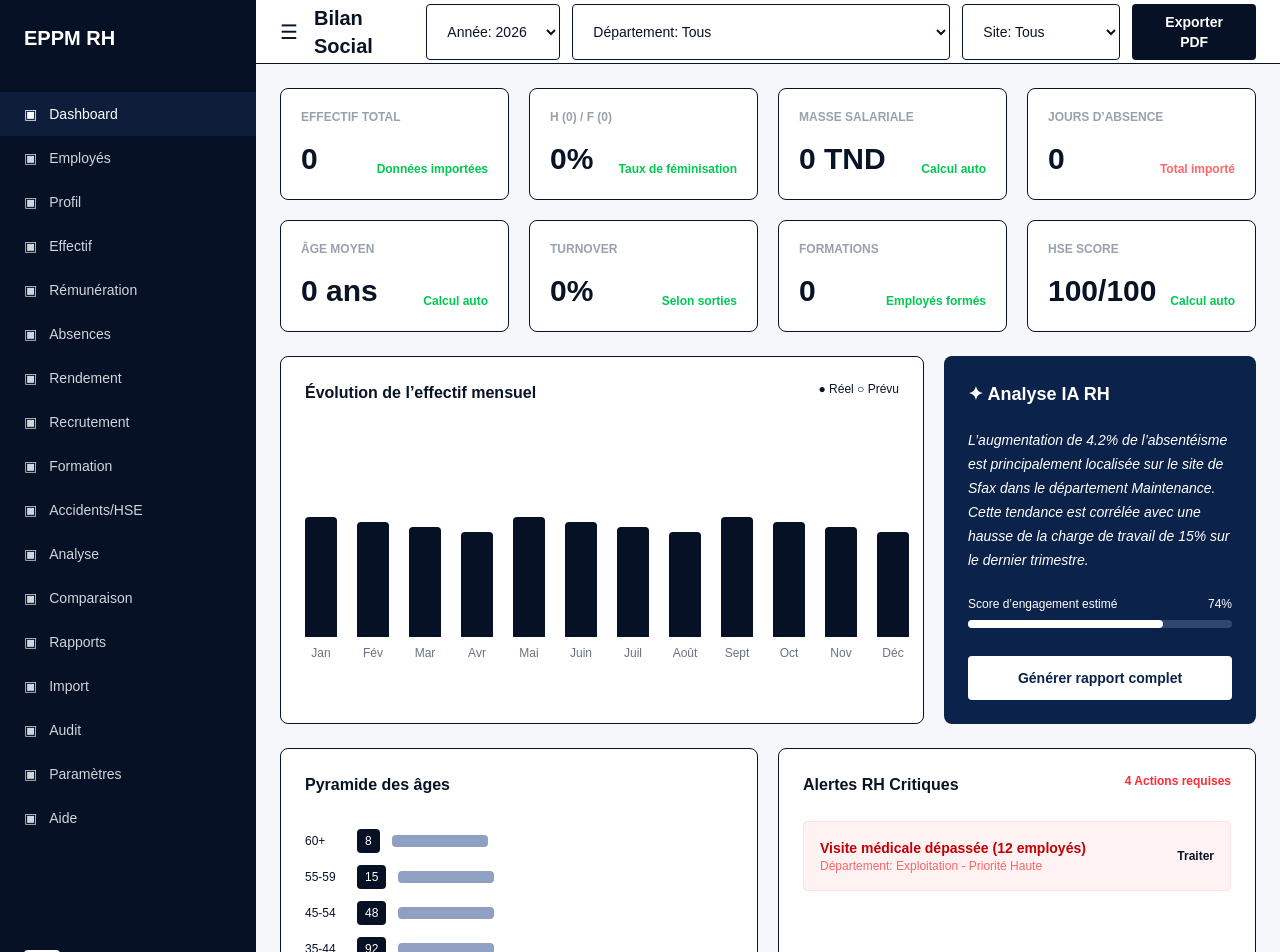
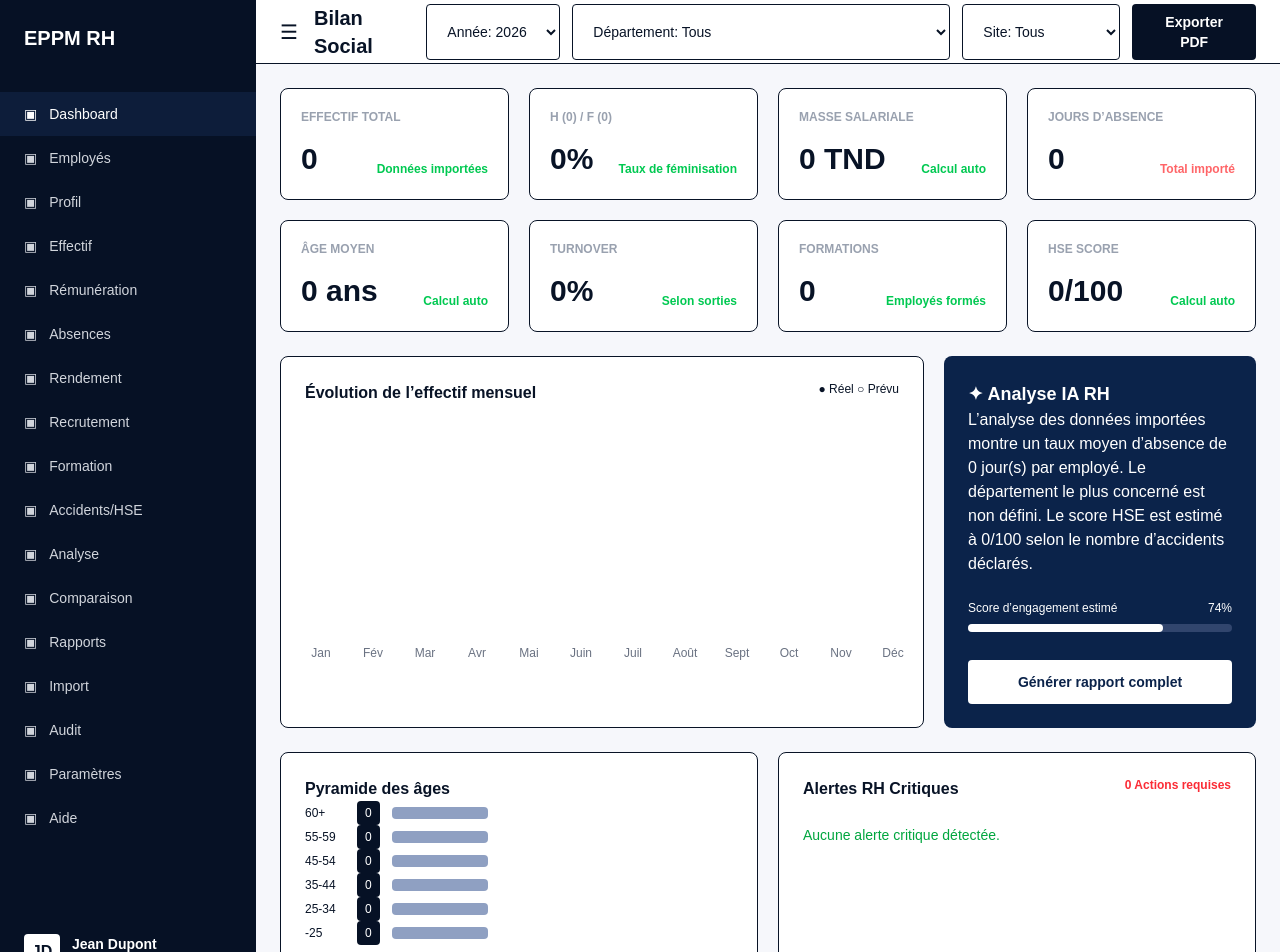
Before and after one commit to lindajerbi58-create/bilan-social-softic, a Next.js app: page /dashboard in a window 1280 px wide. Shown: the top 952 px of the page. Built offline with nearby package versions, Linux system fonts and the light colour scheme.

Commit message:
Finalisation dashboard dynamique

```diff
--- a/app/dashboard/page.tsx
+++ b/app/dashboard/page.tsx
@@ -66,7 +66,15 @@ useEffect(() => {
 }, []);
 
 const effectifTotal = employees.length;
+const monthlyEffectif = Array.from({ length: 12 }, (_, monthIndex) => {
+  return employees.filter((e) => {
+    if (!e.dateEmbauche) return false;
+    const d = new Date(e.dateEmbauche);
+    return d.getMonth() <= monthIndex;
+  }).length;
+});
 
+const maxMonthly = Math.max(...monthlyEffectif, 1);
 function calculateAge(dateNaissance: string) {
   const birth = new Date(dateNaissance);
   const today = new Date();
@@ -91,7 +99,14 @@ const ageMoyen =
   ages.length > 0
     ? Math.round(ages.reduce((sum, age) => sum + age, 0) / ages.length)
     : 0;
-
+const ageGroups = {
+  "60+": ages.filter((a) => a >= 60).length,
+  "55-59": ages.filter((a) => a >= 55 && a <= 59).length,
+  "45-54": ages.filter((a) => a >= 45 && a <= 54).length,
+  "35-44": ages.filter((a) => a >= 35 && a <= 44).length,
+  "25-34": ages.filter((a) => a >= 25 && a <= 34).length,
+  "-25": ages.filter((a) => a < 25).length,
+};
 const femmes = employees.filter((e) => e.genre === "F").length;
 const hommes = employees.filter((e) => e.genre === "H").length;
 
@@ -123,7 +138,39 @@ const formations = employees.filter(
     e.formation === true ||
     e.formation === 1
 ).length;
-const hseScore = Math.max(0, 100 - accidents * 2);
+const totalAccidents = employees.reduce(
+  (total, e) => total + Number(e.accidents || 0),
+  0
+);
+const absenceRate =
+  effectifTotal > 0 ? Math.round((totalAbsences / effectifTotal) * 10) / 10 : 0;
+
+const topDepartment =
+  employees.length > 0
+    ? Object.entries(
+        employees.reduce((acc: Record<string, number>, e) => {
+          acc[e.department] = (acc[e.department] || 0) + Number(e.absenceJours || 0);
+          return acc;
+        }, {})
+      ).sort((a, b) => b[1] - a[1])[0]?.[0]
+    : "non défini";
+const hseScore =
+  effectifTotal > 0
+    ? Math.max(0, Math.round(100 - (totalAccidents / effectifTotal) * 100))
+    : 0;
+    const criticalAlerts = [];
+
+if (absenceRate > 3) {
+  criticalAlerts.push(`Absentéisme élevé : ${absenceRate} jours par employé`);
+}
+
+if (totalAccidents > 0) {
+  criticalAlerts.push(`Accidents déclarés : ${totalAccidents}`);
+}
+
+if (turnover > 10) {
+  criticalAlerts.push(`Turnover élevé : ${turnover}%`);
+}
   return (
     <main className="min-h-screen bg-[#f6f7fb] flex text-[#081326]">
       <aside className="w-64 bg-[#061125] text-white min-h-screen flex flex-col justify-between">
@@ -276,7 +323,9 @@ const hseScore = Math.max(0, 100 - accidents * 2);
     <div key={m} className="flex flex-col items-center gap-2 flex-1">
       <div
         className="w-8 bg-[#061125] rounded-t"
-                        style={{ height: `${120 - (i % 4) * 5}px` }}
+        style={{
+          height: `${(monthlyEffectif[i] / maxMonthly) * 160}px`,
+        }}
       />
       <span className="text-xs text-gray-500">{m}</span>
     </div>
@@ -287,12 +336,9 @@ const hseScore = Math.max(0, 100 - accidents * 2);
 
             <div className="bg-[#0b234a] text-white rounded-lg p-6">
               <h3 className="font-bold text-lg">✦ Analyse IA RH</h3>
-              <p className="text-sm italic mt-5 leading-6">
-                L’augmentation de 4.2% de l’absentéisme est principalement
-                localisée sur le site de Sfax dans le département Maintenance.
-                Cette tendance est corrélée avec une hausse de la charge de
-                travail de 15% sur le dernier trimestre.
-              </p>
+          L’analyse des données importées montre un taux moyen d’absence de {absenceRate} jour(s)
+par employé. Le département le plus concerné est {topDepartment}.
+Le score HSE est estimé à {hseScore}/100 selon le nombre d’accidents déclarés.
 
               <div className="mt-6">
                 <div className="flex justify-between text-xs">
@@ -313,33 +359,40 @@ const hseScore = Math.max(0, 100 - accidents * 2);
           <div className="grid grid-cols-2 gap-5 mt-6">
             <div className="bg-white rounded-lg border p-6">
               <h3 className="font-bold">Pyramide des âges</h3>
-              <div className="mt-8 space-y-3">
-                <AgeBar label="60+" value="8" />
-                <AgeBar label="55-59" value="15" />
-                <AgeBar label="45-54" value="48" />
-                <AgeBar label="35-44" value="92" />
-              </div>
+        {Object.entries(ageGroups).map(([label, value]) => (
+  <AgeBar key={label} label={label} value={String(value)} />
+))}
             </div>
 
      <div className="bg-white rounded-lg border p-6">
   <div className="flex justify-between">
     <h3 className="font-bold">Alertes RH Critiques</h3>
+
     <span className="text-red-500 text-xs font-bold">
-                  4 Actions requises
+      {criticalAlerts.length} Actions requises
     </span>
   </div>
 
-              <div className="bg-red-50 border border-red-100 rounded mt-6 p-4 flex justify-between">
-                <div>
+  {criticalAlerts.length > 0 ? (
+    criticalAlerts.map((alert) => (
+      <div
+        key={alert}
+        className="bg-red-50 border border-red-100 rounded mt-4 p-4 flex justify-between"
+      >
         <p className="font-bold text-sm text-red-700">
-                    Visite médicale dépassée (12 employés)
+          {alert}
         </p>
-                  <p className="text-xs text-red-400">
-                    Département: Exploitation - Priorité Haute
+
+        <button className="text-xs font-bold">
+          Traiter
+        </button>
+      </div>
+    ))
+  ) : (
+    <p className="text-sm text-green-600 mt-6">
+      Aucune alerte critique détectée.
     </p>
-                </div>
-                <button className="text-xs font-bold">Traiter</button>
-              </div>
+  )}
 </div>
           </div>
         </div>
@@ -359,6 +412,7 @@ function Kpi({
   note: string;
   red?: boolean;
 }) {
+
   return (
     <div className="bg-white rounded-lg border p-5 h-28">
       <p className="text-xs text-gray-400 font-bold">{title}</p>
--- a/app/import/page.tsx
+++ b/app/import/page.tsx
@@ -6,7 +6,7 @@ export default function ImportPage() {
   const [type, setType] = useState("Employés");
   const [fileName, setFileName] = useState("");
   const [errors, setErrors] = useState<string[]>([]);
-
+const [previewData, setPreviewData] = useState<any[]>([]);
   const fakeErrors = {
     Employés: [
       "Ligne 42 : le champ matricule est obligatoire.",
@@ -42,9 +42,8 @@ function handleFile(e: React.ChangeEvent<HTMLInputElement>) {
       setErrors(["Le fichier Excel est vide."]);
       return;
     }
-
-    localStorage.setItem("employeesData", JSON.stringify(jsonData));
-    setErrors([]);
+setPreviewData(jsonData);
+setErrors([]);
   };
 
   reader.readAsArrayBuffer(file);
@@ -231,9 +230,13 @@ function handleFile(e: React.ChangeEvent<HTMLInputElement>) {
             >
               Annuler
             </button>
-
-            <button
-              disabled={!fileName || errors.length > 0}
+<button
+  onClick={() => {
+    localStorage.setItem("employeesData", JSON.stringify(previewData));
+    alert("Importation validée avec succès !");
+    window.location.href = "/dashboard";
+  }}
+  disabled={!fileName || errors.length > 0 || previewData.length === 0}
               className={`px-6 py-3 rounded font-bold text-sm text-white ${
                 fileName && errors.length === 0
                   ? "bg-[#061125]"
```
Lines whose indentation alone changed are shown as unchanged.
